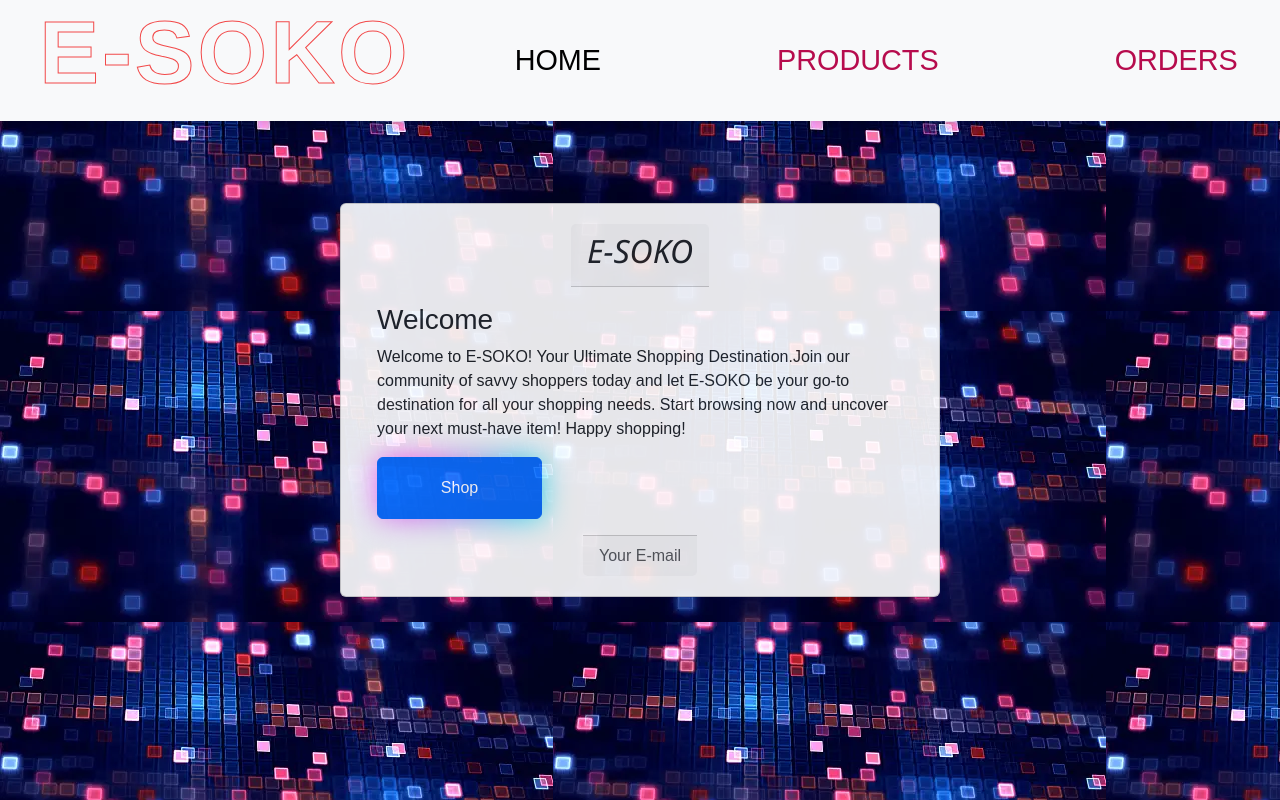
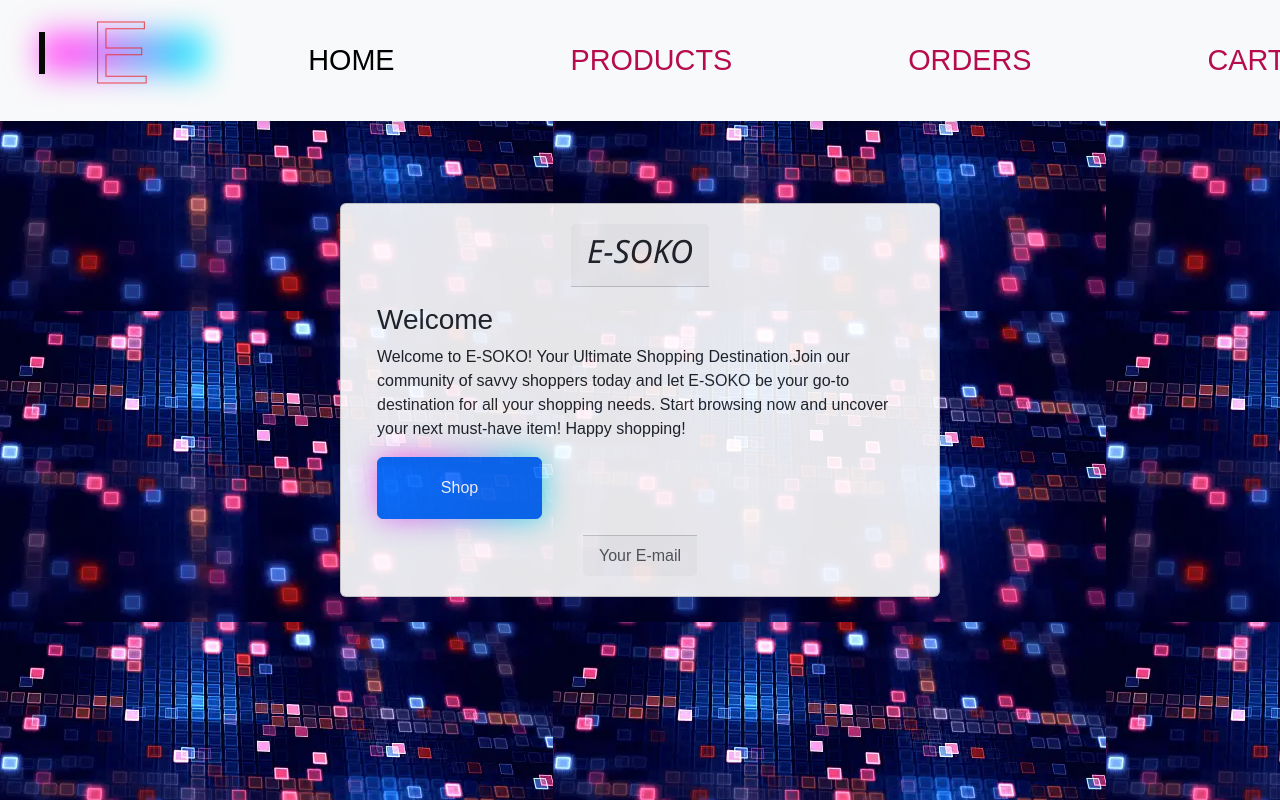
Before and after one commit to aasanekariuki/E-SOKO, a React (Vite) app in the folder Frontend/: page / in a window 1280 px wide. Built offline with nearby package versions, Linux system fonts and the light colour scheme; the HTML template or start-up script is replaced by a standard one.

Commit message:
adds changes

```diff
--- a/Frontend/src/components/Navbar.jsx
+++ b/Frontend/src/components/Navbar.jsx
@@ -24,7 +24,10 @@ function Navbar() {
     <nav className="navbar navbar-expand-lg bg-body-tertiary navb">
       <div className="container-fluid">
         <NavLink className="navbar-brand navt" to="/">
-          <b className='main'>E-SOKO</b>
+          <b><button class="main" data-text="Awesome">
+    <span class="actual-text">&nbsp;E&nbsp;</span>
+    <span aria-hidden="true" class="hover-text">&nbsp;E&nbsp;</span>
+ </button></b>
         </NavLink>
         <button
           className="navbar-toggler"
@@ -41,7 +44,7 @@ function Navbar() {
           <ul className="navbar-nav me-auto mb-2 mb-lg-0">
             <li className="nav-item">
               <NavLink to="/" className={`nav-link navs ${isActive('/') ? 'active' : ''}`}>
-                HOME
+              HOME
               </NavLink>
             </li>
             <li className="nav-item">
```
